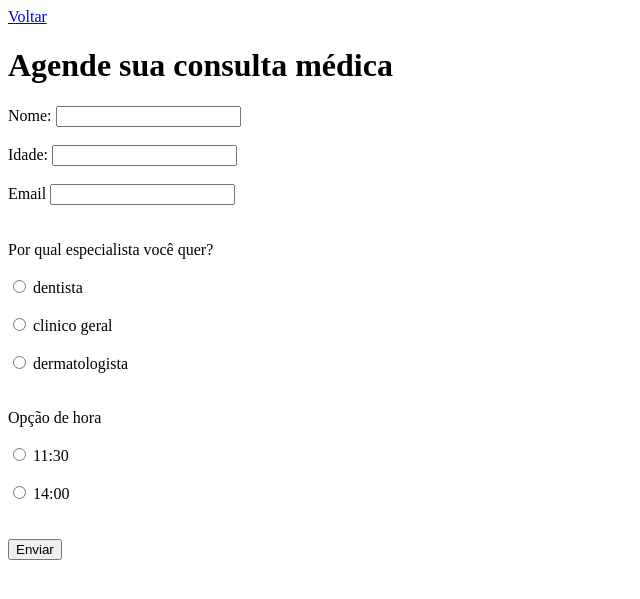
After one commit to stefanom24/DevWeb-Atividade2, a Flask app: page /index/exe06 in a window 1280 px wide. The commit adds this page. Shown: the top 599 px of the page, without its empty margins (0-640 px from the left). Run offline with Flask 3, Linux system fonts and the light colour scheme.

Commit message:
finalizado

```diff
--- a/app.py
+++ b/app.py
@@ -73,22 +73,21 @@ def exe05_result():
 
 @app.route("/index/exe06")
 def exe06():
-    return render_template("exe06.html")
+    return render_template("exercicio6.html")
 
 @app.route("/exe06-result")
 def exe06_result():
-    nome = request.args.get('name')
-    email = request.args.get('mail')
-    checkin = request.args.get('in')
-    checkout = request.args.get('out')
-    numero = request.args.get('numero')
-    quartos = request.args.get('quartos')
+    nome = request.args.get('nome')
+    idade = request.args.get('idade')
+    email = request.args.get('email')
+    options = request.args.get('options')
+    options2 = request.args.get('options2')
 
-    return f"<h1>Sucesso!</h1><br>nome: {nome}<br>endereco: {email}<br>contato: {checkin}<br>comidas escolhidos: {checkout}<br>entrega escolhida: {numero}<br>tipo de quarto escolhido: {quartos}"
+    return f"<h1>Sucesso!</h1><br>nome: {nome}<br>endereco: {idade}<br>contato: {email}<br>comidas escolhidos: {options}<br>entrega escolhida: {options2}"
 
 @app.route("/index/exe07")
 def exe07():
-    return render_template("exe07.html")
+    return render_template("exercicio7.html")
 
 @app.route("/exe07-result")
 def exe07_result():
--- a/templates/exercicio10.html
+++ b/templates/exercicio10.html
@@ -11,15 +11,15 @@
     <h1>Curso Online</h1>
     <form action="/exe10-result" method="get">
       <label for="Name"> Nome: </label>
-      <input type="Name" id="nome" nome="nome" />
+      <input type="Name" id="nome" name="nome" />
       <br/><br/>
 
       <label for="phone"> Telefone: </label>
-      <input type="telefone" id="telefone" nome="telefone" />
+      <input type="telefone" id="telefone" name="telefone" />
       <br/><br/>
 
       <label for="email"> Email: </label>
-      <input type="email" id="email" nome="email" />
+      <input type="email" id="email" name="email" />
       <br/><br/>
 
       <label for="educacao"> Nível de Educação </label>
--- /dev/null
+++ b/templates/exercicio6.html
@@ -0,0 +1,33 @@
+<!DOCTYPE html>
+<html>
+  <head>
+    <title>Consulta</title>
+  </head>
+  <body>
+
+    <a href="/index/voltar">Voltar</a>
+
+    <h1>Agende sua consulta médica</h1>
+
+    <form action="/exe06-result" method="get">
+      <label for="nome"> Nome: </label>
+      <input type="text" id="nome" name="nome" required />
+      <br /><br />
+      <label> Idade: </label>
+      <input type="number" id="idade" name="idade" required />
+      <br /><br />
+      <label for="mail"> Email </label>
+      <input type="email" id="email" name="email" required />
+      <br><br><br>
+      <label> Por qual especialista você quer? </label><br><br>
+      <input type ="radio"  name="options" id="dentista" value="dentista"> dentista </input><br><br>
+      <input type ="radio"  name="options" id="clinico geral" value="clinico geral"> clinico geral </input><br><br>
+      <input type ="radio"  name="options" id="dermatologista" value="dermatologista">  dermatologista  </input><br><br><br>
+      <label> Opção de hora </label><br><br>
+      <input type ="radio"  name="options2" id="11:30 " value="11:30"> 11:30 </input><br><br>
+      <input type ="radio"  name="options2" id="14:00" value="11:30"> 14:00 </input><br><br>
+      <br/>
+      <input type="submit" value="Enviar" />
+    </form>
+  </body>
+</html>
--- a/templates/exercicio8.html
+++ b/templates/exercicio8.html
@@ -28,7 +28,7 @@
       <br/><br>
 
       <label for="number"> Números de hóspedes: </label>
-      <input type="number" id="numero" nome="numero" />
+      <input type="number" id="numero" name="numero" />
       <br/><br/>
 
       <label for="type"> Preferência de quarto: </label>
--- a/templates/exercicio9.html
+++ b/templates/exercicio9.html
@@ -10,7 +10,7 @@
 
     <form action="/exe09-result" method="get">
         <label for="nome"> Nome: </label>
-        <input type="name" id="nome" nome="nome">
+        <input type="name" id="nome" name="nome">
         <br/> <br/>
 
         <label for="mail"> Email: </label>
@@ -39,7 +39,7 @@
         <br/> <br/>
 
         <label for="time"> Horário disponivel </label>
-        <input type="time" id="hora" nome="hora">
+        <input type="time" id="hora" name="hora">
         <br/><br/>
 
         <input type="submit" value="Enviar">
```
Also changed, not shown: templates/exercicio7.html (added, +32 -0 lines).
